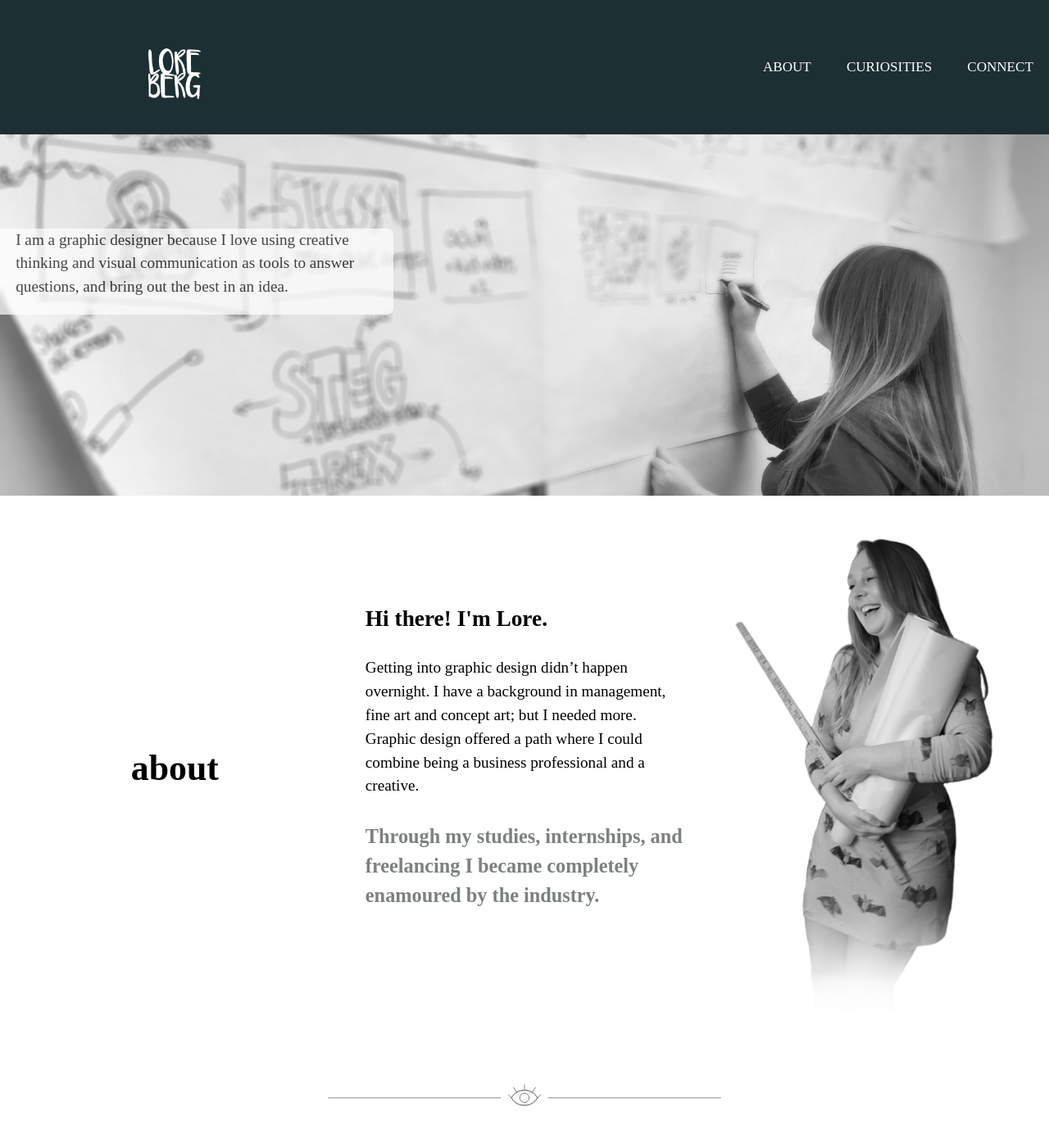
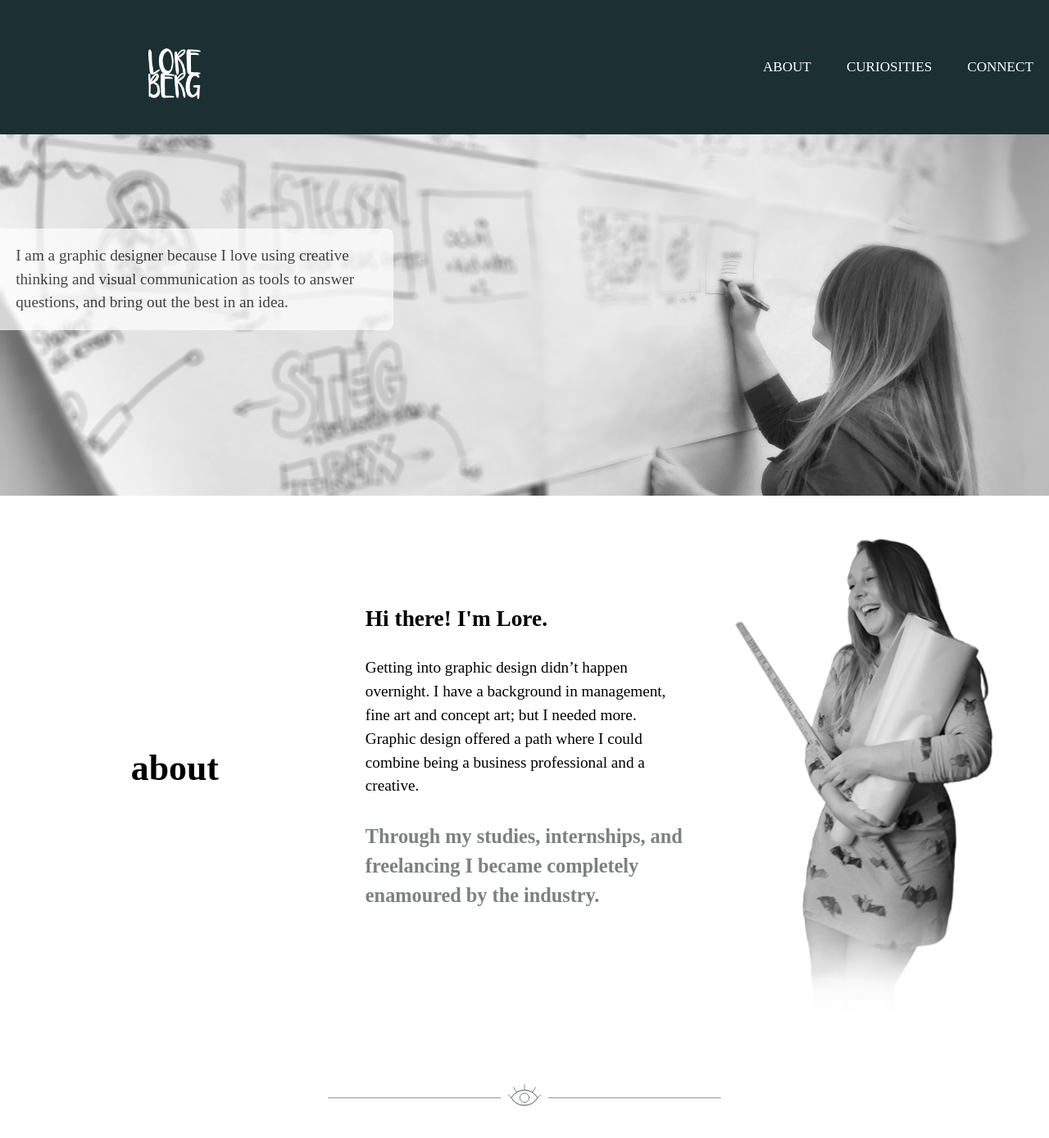
Before and after one commit to laurenberg/graphicsoflore.ca, a Jekyll site: the page built from index.html, in a window 1280 px wide and 1400 px high. Shown: the top 1389 px of the window at 82% size. Built offline with Jekyll 4.4.1, drawn with Linux system fonts in a browser that asks for light colours; some web fonts are replaced.

Commit message:
why-box fix

```diff
--- a/css/main.css
+++ b/css/main.css
@@ -564,7 +564,6 @@ h2 {
 
   .why-b {
     padding: 1rem;
-    padding-top: 0;
     background-color: #fff;
     width: 50%;
     opacity: 1;
```
